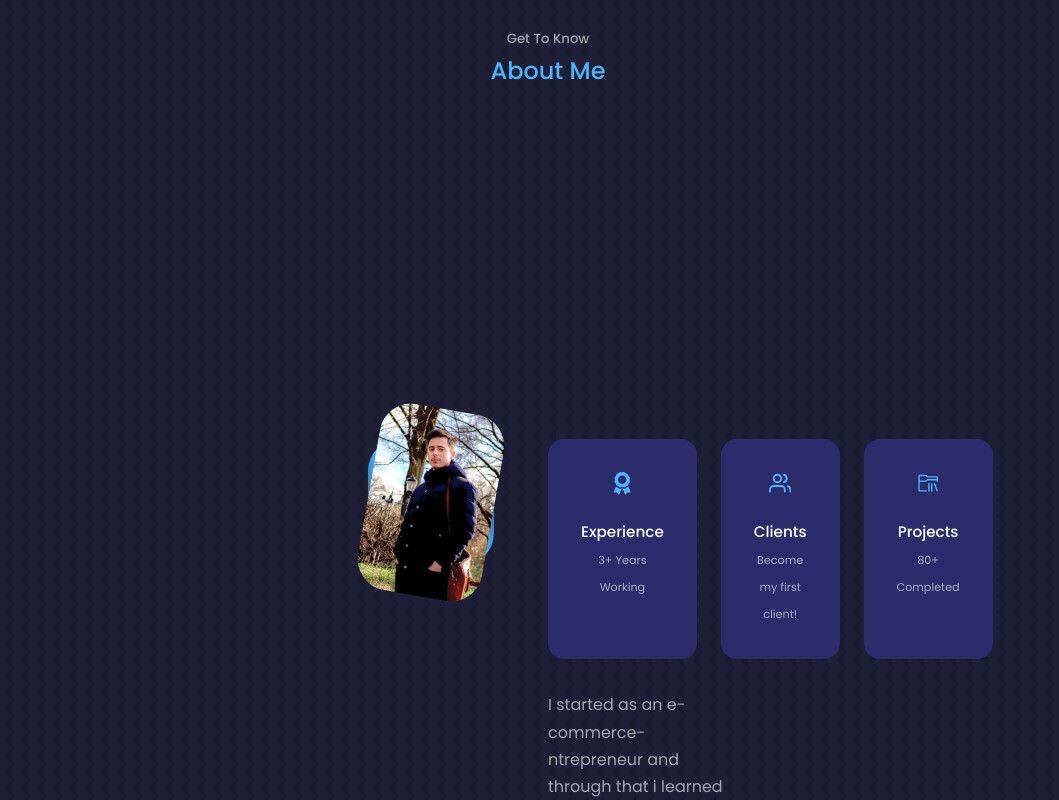
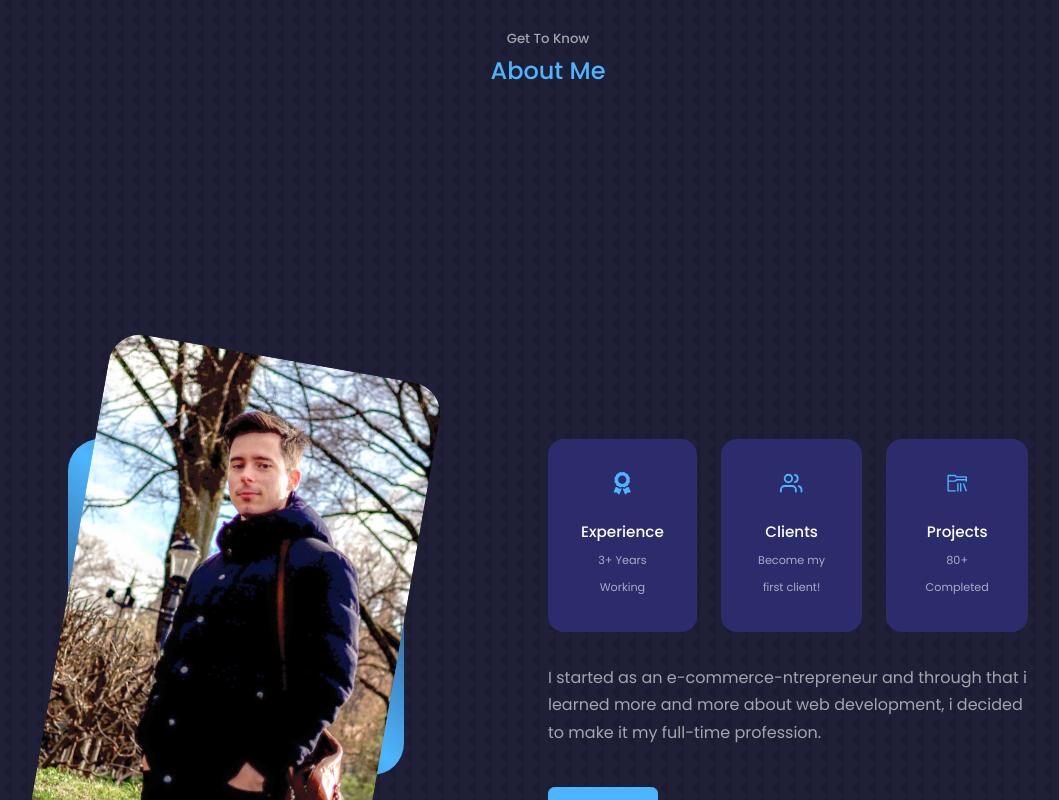
Before and after one commit to AlexanderWiklow/Portfolio-2022, a React (Create React App) app: page / in a window 1280 px wide. Shown: the part 900-1700 px from the top of the page, without its empty margins (92-1151 px from the left). Built offline with nearby package versions, Linux system fonts and the light colour scheme.

Commit message:
Add padding-top

```diff
--- a/src/components/about/about.css
+++ b/src/components/about/about.css
@@ -2,7 +2,7 @@
   display: grid;
   grid-template-columns: 35% 50%;
   gap: 15%;
-  padding: 300px;
+  padding-top: 300px;
 }
 
 .about__me {
```
